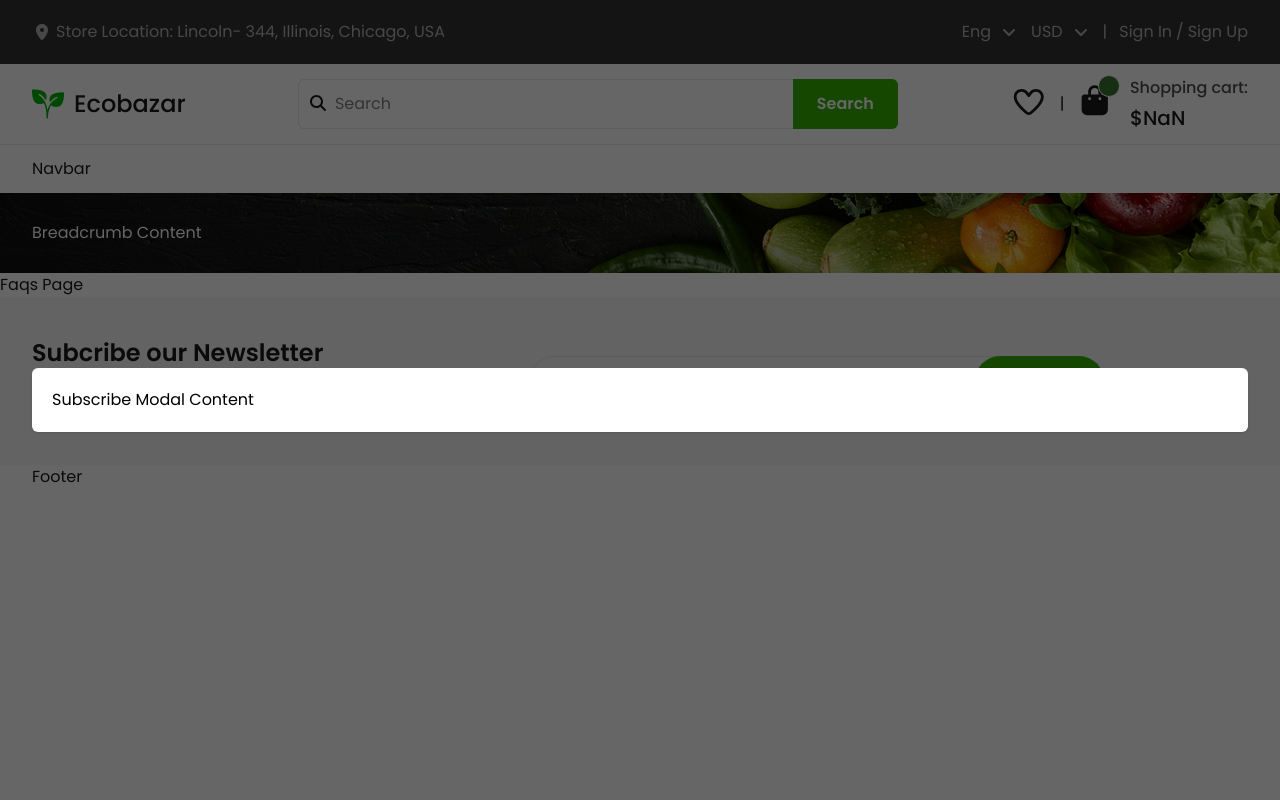
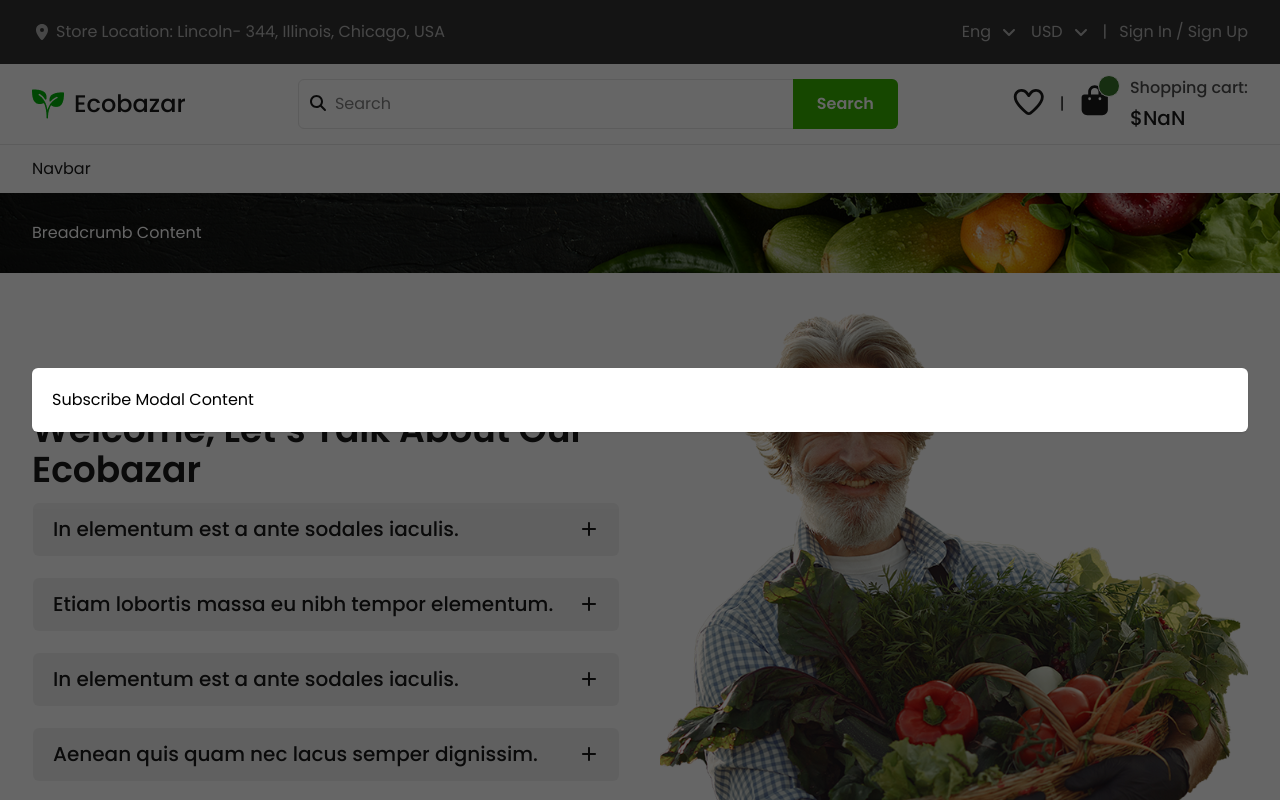
Before and after one commit to k7areef/Ecobazar, a React (Vite) app: page /faqs in a window 1280 px wide. Shown: the top 800 px of the page. Built offline with nearby package versions, Linux system fonts and the light colour scheme.

Commit message:
Refactor code structure for improved readability and maintainability

```diff
--- a/src/components/dashboard/setting/BillingAddress.jsx
+++ b/src/components/dashboard/setting/BillingAddress.jsx
@@ -2,7 +2,7 @@ import React from 'react'
 import ContentWrapper from '../components/ContentWrapper'
 import * as Yup from 'yup';
 import { useAuth } from '@contexts/AuthContext';
-import { CHANGE_MY_PASSWORD } from '@utils/api';
+import { UPDATE_MY_USER } from '@utils/api';
 import { Formik } from 'formik';
 import Input from '@components/UI/Input';
 import Button from '@components/UI/Button';
@@ -126,32 +126,23 @@ const validationSchema = Yup.object({
 
 function BillingAddress() {
 
-    const { jwt } = useAuth();
+    const { jwt, user } = useAuth();
     const handleSubmit = React.useCallback(async (values, actions) => {
-        const { setSubmitting, setFieldError, resetForm } = actions;
+        const { setSubmitting } = actions;
         try {
-            const data = await CHANGE_MY_PASSWORD(jwt, values);
+            const data = await UPDATE_MY_USER(jwt, user?.documentId, { billing_address: values });
             if (data.error) {
                 console.log(data.error);
-                if (data.error.message === "The provided current password is invalid") {
-                    setFieldError("currentPassword", data.error.message)
-                } else if (data.error.message === "Your new password must be different than your current password") {
-                    setFieldError("password", data.error.message)
-                } else if (data.error.message === "Passwords do not match") {
-                    setFieldError("passwordConfirmation", data.error.message)
-                } else {
-                    setFieldError("currentPassword", data.error.message)
-                }
                 return;
             }
-            resetForm();
+            console.log(data);
         } catch (err) {
             console.log(err);
         } finally {
             setSubmitting(false);
         }
 
-    }, [jwt]);
+    }, [jwt, user?.documentId]);
 
     return (
         <ContentWrapper
--- a/src/pages/other/FaqsPage.jsx
+++ b/src/pages/other/FaqsPage.jsx
@@ -1,8 +1,71 @@
+import FaqsImage from '@assets/faqs.png';
+import { faPlus } from '@fortawesome/free-solid-svg-icons';
+import { FontAwesomeIcon } from '@fortawesome/react-fontawesome';
+import React from 'react';
+
+const faqs = [
+    {
+        question: "In elementum est a ante sodales iaculis.",
+        answer: "Morbi porttitor ligula in nunc varius sagittis. Proin dui nisi, laoreet ut tempor ac, cursus vitae eros. Cras quis ultricies elit. Proin ac lectus arcu. Maecenas aliquet vel tellus at accumsan. Donec a eros non massa vulputate ornare. Vivamus ornare commodo ante, at commodo felis congue vitae."
+    },
+    {
+        question: "Etiam lobortis massa eu nibh tempor elementum.",
+        answer: "Morbi porttitor ligula in nunc varius sagittis. Proin dui nisi, laoreet ut tempor ac, cursus vitae eros. Cras quis ultricies elit. Proin ac lectus arcu. Maecenas aliquet vel tellus at accumsan. Donec a eros non massa vulputate ornare. Vivamus ornare commodo ante, at commodo felis congue vitae."
+    },
+    {
+        question: "In elementum est a ante sodales iaculis.",
+        answer: "Morbi porttitor ligula in nunc varius sagittis. Proin dui nisi, laoreet ut tempor ac, cursus vitae eros. Cras quis ultricies elit. Proin ac lectus arcu. Maecenas aliquet vel tellus at accumsan. Donec a eros non massa vulputate ornare. Vivamus ornare commodo ante, at commodo felis congue vitae."
+    },
+    {
+        question: "Aenean quis quam nec lacus semper dignissim.",
+        answer: "Morbi porttitor ligula in nunc varius sagittis. Proin dui nisi, laoreet ut tempor ac, cursus vitae eros. Cras quis ultricies elit. Proin ac lectus arcu. Maecenas aliquet vel tellus at accumsan. Donec a eros non massa vulputate ornare. Vivamus ornare commodo ante, at commodo felis congue vitae."
+    },
+    {
+        question: "Nulla tincidunt eros id tempus accumsan.",
+        answer: "Morbi porttitor ligula in nunc varius sagittis. Proin dui nisi, laoreet ut tempor ac, cursus vitae eros. Cras quis ultricies elit. Proin ac lectus arcu. Maecenas aliquet vel tellus at accumsan. Donec a eros non massa vulputate ornare. Vivamus ornare commodo ante, at commodo felis congue vitae."
+    }
+];
+
+const FaqItem = ({ faq }) => {
+    const [isOpen, setIsOpen] = React.useState(false);
+    return (
+        <div className={`faq rounded-md border ${isOpen ? "border-primary" : "border-transparent"}`}>
+            <div className={`faq-header cursor-pointer flex items-center justify-between gap-3 px-5 py-3 border-b rounded-md transition ${isOpen ? "border-b-primary rounded-b-none" : "bg-gray-50 border-b-transparent"}`} onClick={() => setIsOpen(prev => !prev)}>
+                <h3 className={`font-medium text-lg sm:text-xl select-none line-clamp-1 transition ${isOpen ? "text-primary" : ""}`}>{faq.question}</h3>
+                <FontAwesomeIcon icon={faPlus} className={`transition ${isOpen ? "rotate-45" : ""}`} />
+            </div>
+            <div className={`faq-body transition-all ${isOpen ? "px-5 py-3 max-h-200" : "max-h-0 overflow-hidden"}`}>
+                <p className="text-gray-600">{faq.answer}</p>
+            </div>
+        </div>
+    )
+};
+
 function FaqsPage() {
     return (
-        <div className="faqs-page">
-            <div className="contanier">
-                Faqs Page
+        <div className="faqs-page py-5 md:py-10">
+            <div className="container grid grid-cols-1 md:grid-cols-2 gap-5 md:gap-10 items-center">
+                {/* Faqs */}
+                <div className="faqs max-md:order-1">
+                    <h2 className='font-semibold text-lg sm:text-xl md:text-2xl lg:text-3xl xl:text-4xl mb-3'>Welcome, Let’s Talk About Our Ecobazar</h2>
+                    <div className="faqs-items space-y-5">
+                        {
+                            faqs.map((faq, index) => (
+                                <FaqItem
+                                    faq={faq}
+                                    key={index}
+                                />
+                            ))
+                        }
+                    </div>
+                </div>
+                {/* Faqs Hero */}
+                <div className="faqs-hero">
+                    <img
+                        src={FaqsImage}
+                        alt="Faqs Image"
+                    />
+                </div>
             </div>
         </div>
     )
--- a/src/utils/api.js
+++ b/src/utils/api.js
@@ -59,6 +59,21 @@ export const GET_MY_USER = async (jwt) => {
         console.log(err);
     }
 };
+export const UPDATE_MY_USER = async (jwt, authenticatedUserDocumentId, updatedData) => {
+    try {
+        const res = await fetch(`${api}/users/${authenticatedUserDocumentId}`, {
+            method: "PUT",
+            headers: {
+                'content-type': 'application/json',
+                authorization: `Bearer ${jwt}`
+            },
+            body: JSON.stringify({ data: updatedData })
+        });
+        return await res.json();
+    } catch (err) {
+        console.log(err);
+    }
+};
 
 // Cart:
 export const GET_MY_CART = async (jwt) => {
```
Also changed, not shown: src/assets/faqs.png (added).
